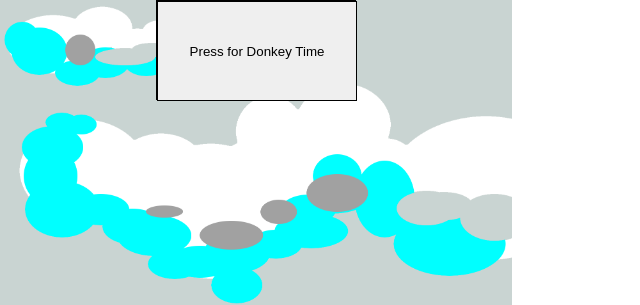
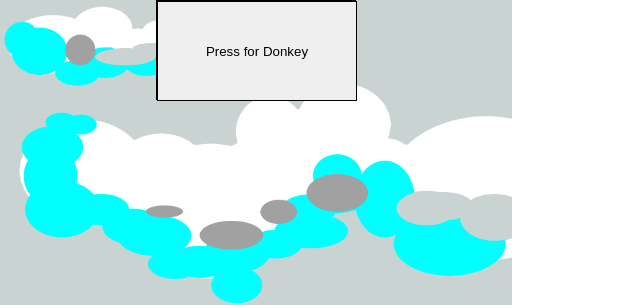
Before and after one commit to cycle23/cycle23.github.io, a plain HTML site: page refactor-donkey/index.html in a window 1280 px wide. Shown: the top 305 px of the page, 0-640 px from the left. Drawn offline with Linux system fonts and the light colour scheme.

Commit message:
updating is hard

```diff
--- a/refactor-donkey/index.html
+++ b/refactor-donkey/index.html
@@ -20,7 +20,7 @@
     <div id="canvas">
       <div id="start" ><!--style="display: none;"-->
         <!--button id="startButton" style="cursor: pointer;" onmousedown="$(document).trigger('initAudio'); ">Press for Donkey Time</button-->
-          <button id="startButton" style="cursor: pointer;" onclick="initAudio()">Press for Donkey Time</button>
+          <button id="startButton" style="cursor: pointer;" onclick="initAudio()">Press for Donkey</button>
       </div>
       <!--div id="loading">... loading ...</div-->
     </div>
```
